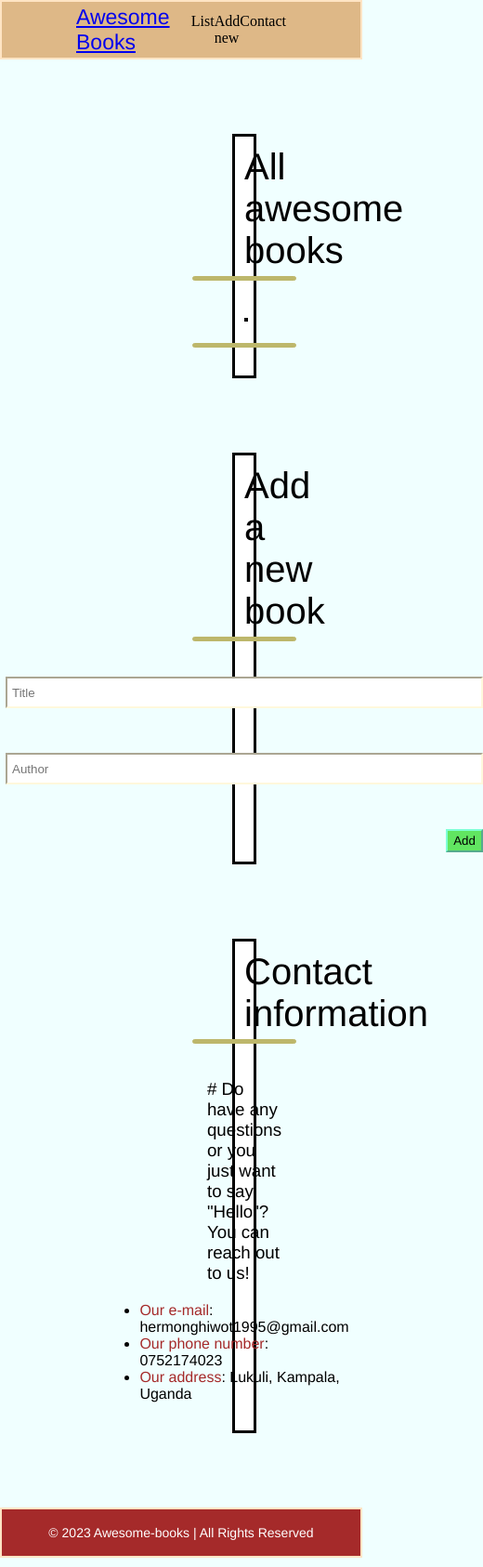
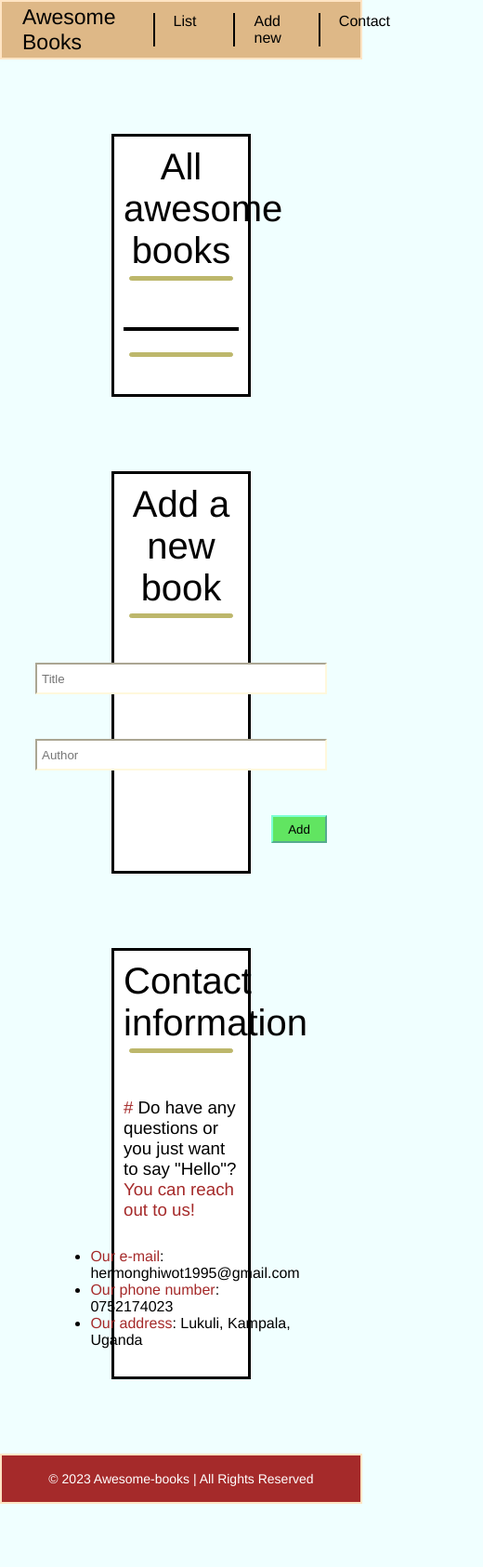
Before and after one commit to HERMON-1995/Awesome-books-project, a website: page index.html in a window 390 px wide. Shown: the whole page at 93% size, 520 px wide, since content can reach past the window. After the commit the page ends 1618 px from the top, so only its background shows below. Drawn offline with Linux system fonts and the light colour scheme.

Commit message:
Update style.css

```diff
--- a/style.css
+++ b/style.css
@@ -23,13 +23,19 @@ body {
   padding-left: 80px;
   padding-right: 80px;
   border: 2px solid bisque;
-  margin: 0px 0px;
+  margin: 0 0;
 }
 
-.nav p {
+.nav a {
+  text-decoration: none;
   font-size: 23px;
   font-weight: 100;
   font-family: 'Franklin Gothic Medium', 'Arial Narrow', Arial, sans-serif;
+  color: black;
+}
+
+.nav a:hover {
+  color: brown;
 }
 
 .nav-ul {
@@ -37,7 +43,7 @@ body {
   list-style: none;
 }
 
-.nav-ul li a {
+.nav-ul li {
   margin-left: 40px;
   font-weight: 100;
   font-family: 'Franklin Gothic Medium', 'Arial Narrow', Arial, sans-serif;
@@ -47,16 +53,26 @@ body {
   padding-left: 20px;
 }
 
-.nav-ul li a:hover {
-    color: brown;
+.ul-contact li {
+  font-weight: 100;
+  font-family: 'Franklin Gothic Medium', 'Arial Narrow', Arial, sans-serif;
 }
 
-.container {
+.nav-ul li:hover {
+  color: brown;
+  cursor: pointer;
+}
+
+.all-container {
+  min-height: 100vh;
+}
+
+.all-container .container {
   background-color: white;
   border: 3px solid black;
   display: flex;
   flex-direction: column;
-  margin: 80px 250px;
+  margin: 80px 120px;
   padding: 10px;
 }
 
@@ -108,7 +124,7 @@ body {
   align-self: center;
   border: 1px solid darkkhaki;
   margin-top: 5px;
-  margin-bottom: 20px;
+  margin-bottom: 30px;
   width: 110px;
   height: 3px;
   border-radius: 5px;
@@ -130,7 +146,7 @@ body {
 
 #title,
 #author {
-  width: 500px;
+  width: 480px;
   border-color: cornsilk;
   padding: 5px;
   height: 20px;
@@ -141,18 +157,24 @@ body {
   background-color: rgb(97, 229, 97);
   color: black;
   border-color: aquamarine;
-  width: 40px;
-  height: 25px;
+  width: 60px;
+  height: 30px;
   align-self: self-end;
   font-weight: 100;
   font-family: 'Franklin Gothic Medium', 'Arial Narrow', Arial, sans-serif;
   cursor: pointer;
+  margin-bottom: 20px;
 }
 
 .h3-contact {
   align-self: center;
   font-weight: 100;
   font-family: 'Franklin Gothic Medium', 'Arial Narrow', Arial, sans-serif;
+  margin-bottom: 10px;
+}
+
+.h3-contact span {
+  color: brown;
 }
 
 .ul-contact {
@@ -161,13 +183,8 @@ body {
   margin-bottom: 20px;
 }
 
-.ul-contact li {
-    font-weight: 100;
-    font-family: 'Franklin Gothic Medium', 'Arial Narrow', Arial, sans-serif;
-}
-
-.ul-contact li span{
-    color:brown;
+.ul-contact li span {
+  color: brown;
 }
 
 footer {
@@ -177,9 +194,35 @@ footer {
   justify-content: center;
   align-items: center;
   border: 2px solid bisque;
-    margin: 10px 0px;
+  margin: 0 0;
   color: white;
   font-size: 14px;
   font-weight: 100;
   font-family: 'Franklin Gothic Medium', 'Arial Narrow', Arial, sans-serif;
 }
+
+@media screen and (max-width: 768px) {
+  .nav {
+    padding-left: 22px;
+    padding-right: 22px;
+  }
+
+  .nav-ul li a {
+    margin-left: 20px;
+    padding-left: 5px;
+  }
+
+  .container {
+    margin: 80px 20px;
+    padding: 10px;
+  }
+
+  #title,
+  #author {
+    width: 300px;
+  }
+
+  .ul-contact {
+    margin-left: 30px;
+  }
+}
```
Lines whose indentation alone changed are shown as unchanged.
